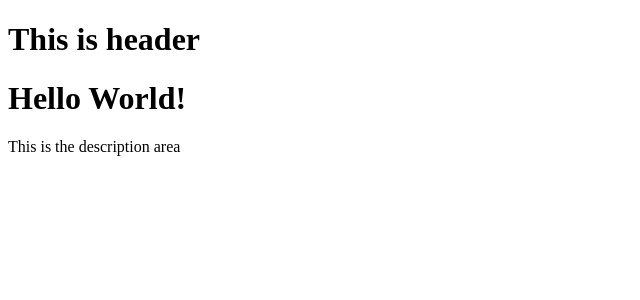
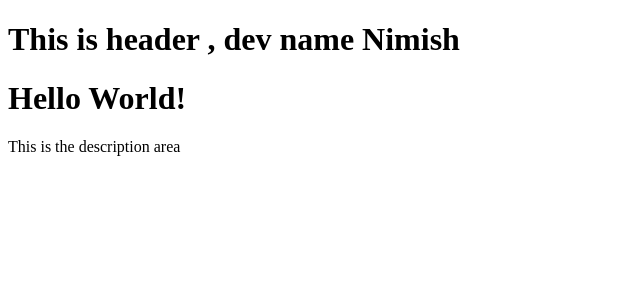
Before and after one commit to nimishtechpro/NTP_react_app, a React (Create React App) app: page / in a window 1280 px wide. Shown: the top 300 px of the page, without its empty margins (0-640 px from the left). Built offline with nearby package versions, Linux system fonts and the light colour scheme.

Commit message:
RTU-102 : Passing data from App.js to Header

```diff
--- a/src/App.js
+++ b/src/App.js
@@ -1,10 +1,11 @@
 import Header from './components/Header'
 function App() {
+  const developerName = 'Nimish'
   const data = 'This is the description area'
   return (
 <div>
-  <Header/>
-<h1>Hello World!</h1>
+  <Header data={developerName}/>
+  <h1>Hello World!</h1>
 <p>{data}</p>
 </div>);
 }
--- a/src/components/Header.js
+++ b/src/components/Header.js
@@ -1,5 +1,5 @@
-function Header() {
+function Header(props) {
 
-    return (<h1> This is header </h1>)
+    return (<h1> This is header , dev name {props.data} </h1>)
 }
 export default Header
```
